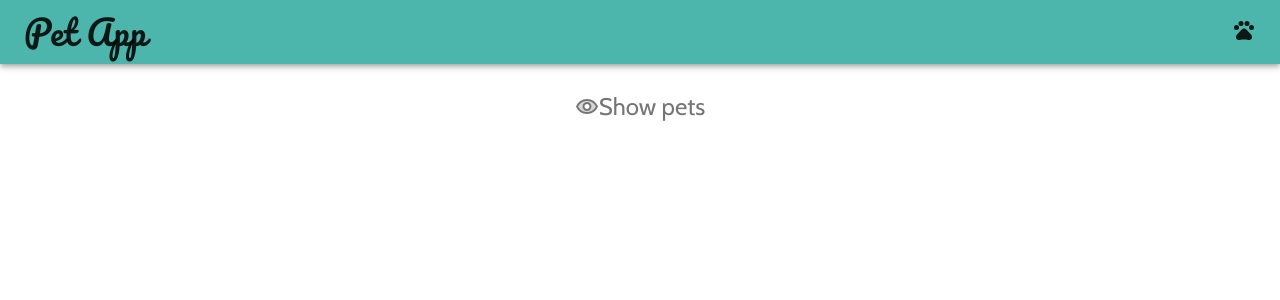
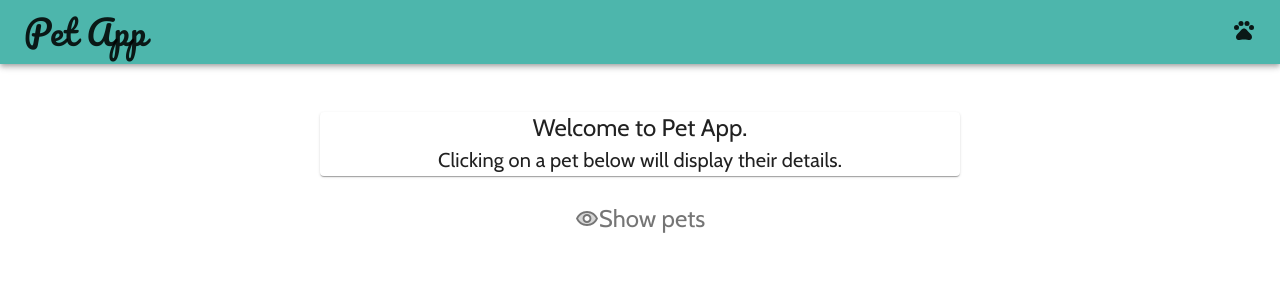
Before and after one commit to LizTraining/pet_app, a React (Create React App) app: page / in a window 1280 px wide. Shown: the top 300 px of the page. Built offline with nearby package versions, Linux system fonts and the light colour scheme.

Commit message:
More styling

```diff
--- a/src/App.js
+++ b/src/App.js
@@ -3,18 +3,23 @@ import "./App.css";
 import PetList from "./PetList";
 import Pet from "./Pet";
 import {  BrowserRouter as Router, Switch, Route } from "react-router-dom";
-import { Grid, IconButton,  } from "@material-ui/core";
+import { Grid, IconButton, Paper, Typography } from "@material-ui/core";
 import Header from "./Header";
 import Box from "@material-ui/core/Box";
 import { makeStyles } from "@material-ui/core/styles";
 import VisibilityTwoToneIcon from '@material-ui/icons/VisibilityTwoTone';
 import VisibilityOffTwoToneIcon from '@material-ui/icons/VisibilityOffTwoTone';
+import { blue, purple } from "@material-ui/core/colors";
 
-const useStyles = makeStyles({
+const useStyles = makeStyles(theme => ({
   buttonStyle: {
     fontFamily: "Cabin, sans-serif"
+  },
+  paperStyle: {
+    // color="primary" variant="main"
+    background: `linear-gradient{45deg, ${purple} 30%, ${blue}, 90% }`
   }
-});
+}));
 
 export default function App() {
 
@@ -28,6 +33,26 @@ export default function App() {
         <Grid item>
           {/* Header */}
           <Header />
+        </Grid>
+
+        <Grid container item>
+        <Grid item xs={12} />
+          <Box p={3}></Box>
+        </Grid>
+
+        <Grid container>
+          <Grid item xs={1} sm={3} />
+            <Grid item xs={10} sm={6}>
+              <Paper className={classes.paperStyle}>
+                <Typography variant={"h5"}>
+                  Welcome to Pet App.
+                </Typography>
+                <Typography variant={"h6"}>
+                  Clicking on a pet below will display their details.
+                </Typography>
+              </Paper>
+            </Grid>
+          <Grid item xs={1} sm={3}/>
         </Grid>
 
         <Grid item xs={12}>
--- a/src/index.js
+++ b/src/index.js
@@ -23,6 +23,9 @@ const theme = createMuiTheme({
     },
     h5: {
       fontFamily: "Cabin, sans-serif"
+    },
+    h6: {
+      fontFamily: "Cabin, sans-serif"
     }
   }
 });
```
Also changed, not shown: 1 other file (tests, documents, lock files or other folders).
